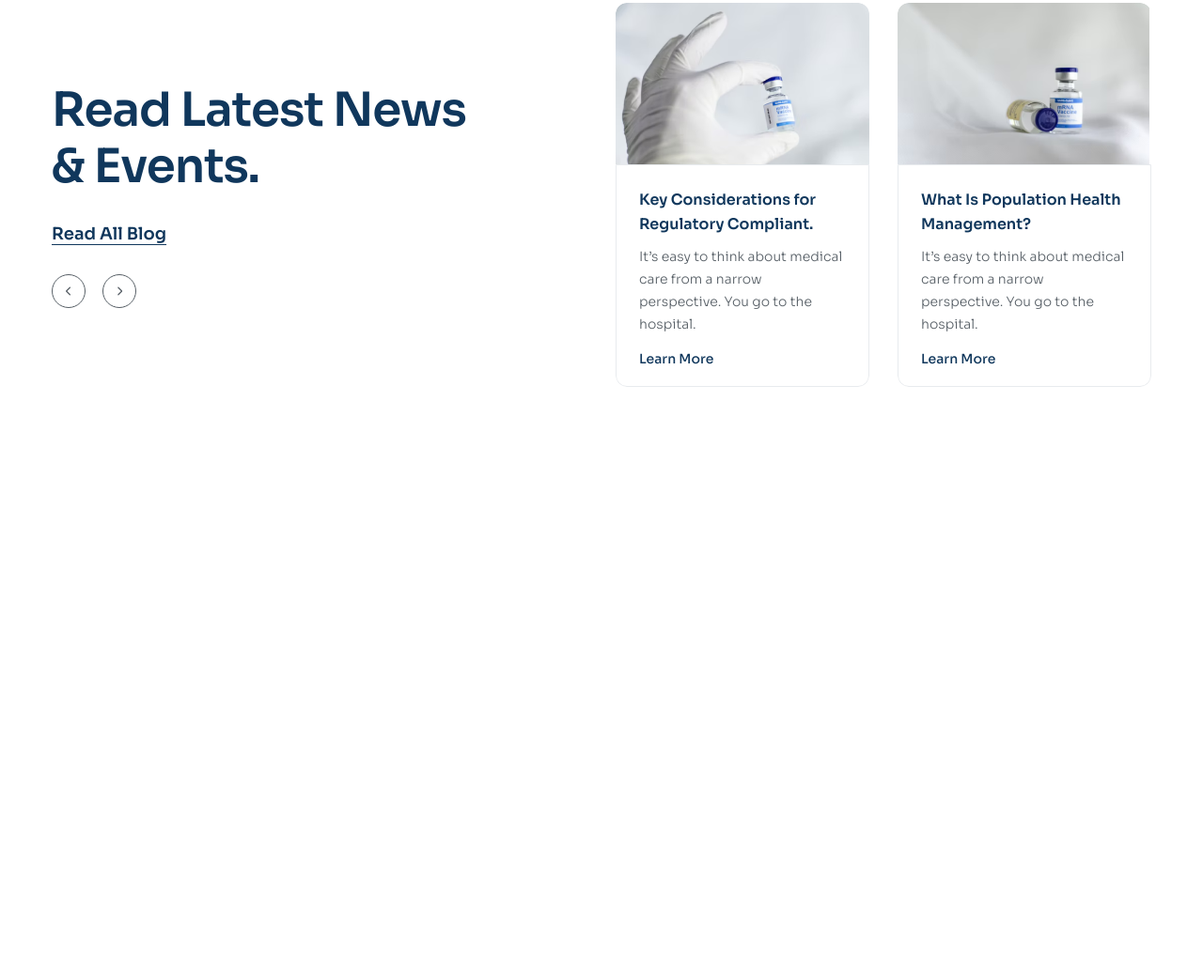
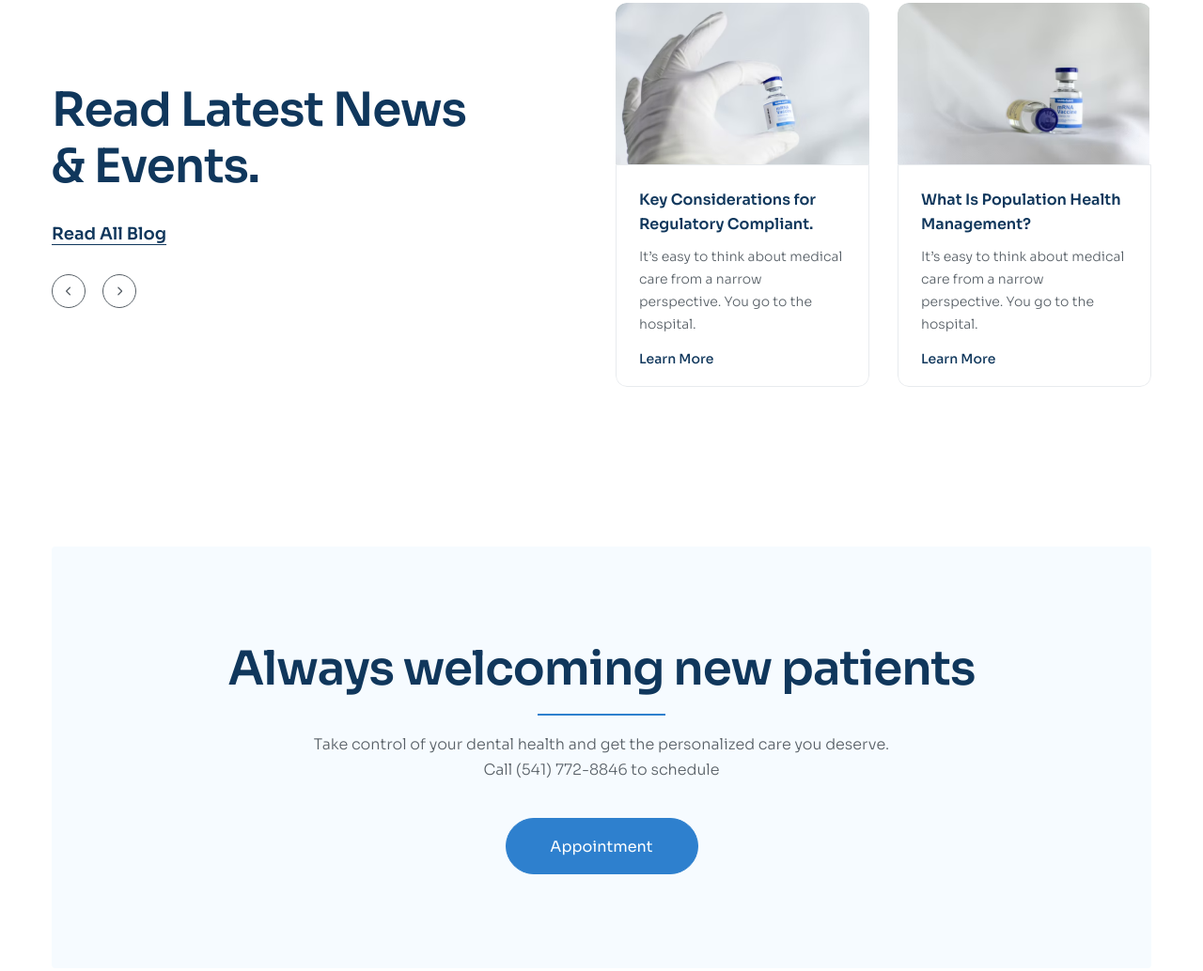
Before and after one commit to Phamtuan2403/htmlcss-project-03, a plain HTML site: page index.html in a window 1280 px wide. Shown: the part 5117-6151 px from the top of the page at 94% size. Before the commit the page ends 5800 px from the top, so only its background shows below. Drawn offline with Linux system fonts and the light colour scheme.

Commit message:
Lam phan Appointment

```diff
--- a/assets/css/styles.css
+++ b/assets/css/styles.css
@@ -602,7 +602,10 @@ a {
 
 .news-item:hover {
     box-shadow: 0px 18px 50px 0px rgba(0, 0, 0, 0.05);
-    transform: translateY(-16px);
+}
+
+.news-item:hover .news-item__img {
+    transform: scale(1.1);
 }
 
 .news-item:hover .news-item__body {
@@ -610,10 +613,16 @@ a {
 }
 
 .news-item__thumb {
+    height: 172px;
+    overflow: hidden;
+}
+
+.news-item__img {
     display: block;
     width: 100%;
-    height: 172px;
+    height: 100%;
     object-fit: cover;
+    transition: 0.25s;
 }
 
 .news-item__body {
@@ -648,3 +657,43 @@ a {
     line-height: 1.8;
     color: #10375c;
 }
+
+.news-item__more:hover {
+    color: #2e80ce;
+}
+
+/* Appointment */
+.appointment {
+    margin: 85px 0 170px;
+}
+
+.appointment__inner {
+    padding: 100px 70px;
+    border-radius: 4px;
+    background: #f6fbff;
+    text-align: center;
+}
+
+.appointment__heading {
+    position: relative;
+    padding-bottom: 20px;
+}
+
+.appointment__heading::after {
+    position: absolute;
+    left: 0;
+    right: 0;
+    bottom: 0;
+    margin: 0 auto;
+    display: block;
+    content: "";
+    width: 136px;
+    height: 2px;
+    background: #2e80ce;
+}
+
+.appointment__desc {
+    max-width: 617px;
+    margin: 18px auto 38px;
+    font-size: 1.6rem;
+}
--- a/index.html
+++ b/index.html
@@ -184,7 +184,7 @@
             </div>
         </header>
 
-        <main style="height: 5000px">
+        <main style="height: 6000px">
             <!-- Service -->
             <section class="service">
                 <div class="container">
@@ -571,12 +571,12 @@
                         <div class="news__list">
                             <!-- News item 1 -->
                             <article class="news-item">
-                                <figure>
+                                <figure class="news-item__thumb">
                                     <a href="#!">
                                         <img
                                             src="./assets/img/news-1.png"
                                             alt=""
-                                            class="news-item__thumb"
+                                            class="news-item__img"
                                         />
                                     </a>
                                 </figure>
@@ -600,12 +600,12 @@
 
                             <!-- News item 2 -->
                             <article class="news-item">
-                                <figure>
+                                <figure class="news-item__thumb">
                                     <a href="#!">
                                         <img
                                             src="./assets/img/news-2.png"
                                             alt=""
-                                            class="news-item__thumb"
+                                            class="news-item__img"
                                         />
                                     </a>
                                 </figure>
@@ -630,6 +630,23 @@
                     </div>
                 </div>
             </section>
+
+            <!-- Appointment -->
+            <section class="appointment">
+                <div class="container">
+                    <div class="appointment__inner">
+                        <h2 class="appointment__heading section-heading">
+                            Always welcoming new patients
+                        </h2>
+                        <p class="appointment__desc section-desc">
+                            Take control of your dental health and get the
+                            personalized care you deserve. Call (541) 772-8846
+                            to schedule
+                        </p>
+                        <a href="#!" class="btn">Appointment</a>
+                    </div>
+                </div>
+            </section>
         </main>
     </body>
 </html>
```
